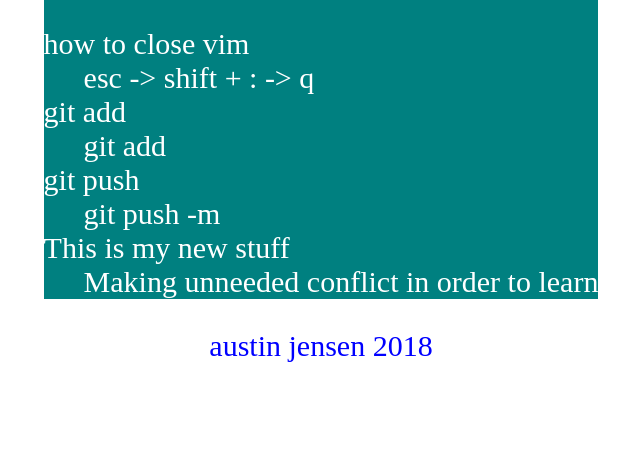
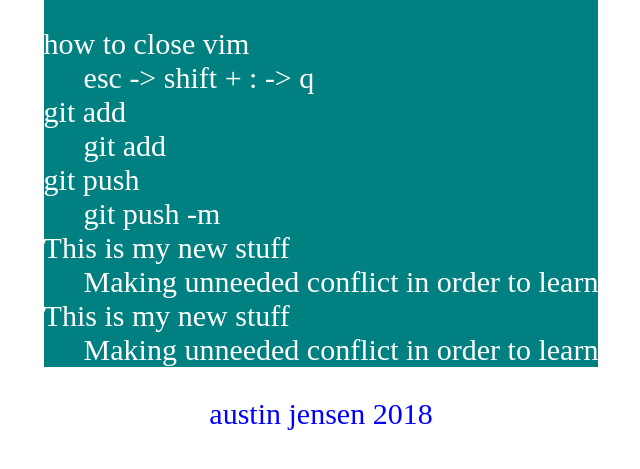
Before and after one commit to austinjensen/cmd-website, a plain HTML site: page index.html in a window 1280 px wide. Shown: the part 113-582 px from the top of the page, without its empty margins (319-959 px from the left). Drawn offline with Linux system fonts and the light colour scheme.

Commit message:
new message

```diff
--- a/index.html
+++ b/index.html
@@ -22,6 +22,8 @@
 				<dd> git push -m </dd>
 				<dt>This is my new stuff</dt>
 				<dd>Making unneeded conflict in order to learn</dd>
+				<dt>This is my new stuff</dt>
+				<dd>Making unneeded conflict in order to learn</dd>
 			</dl>
 		</section>
 		</main>
```
